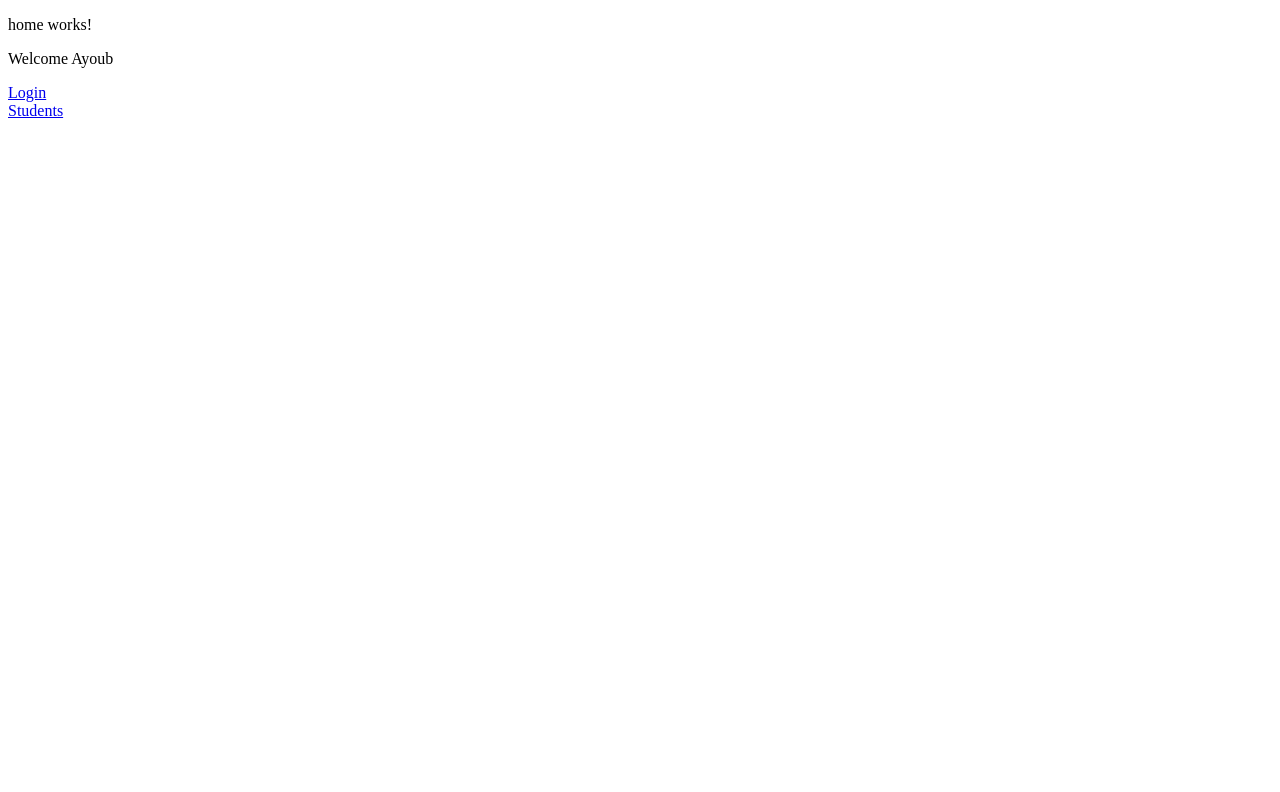
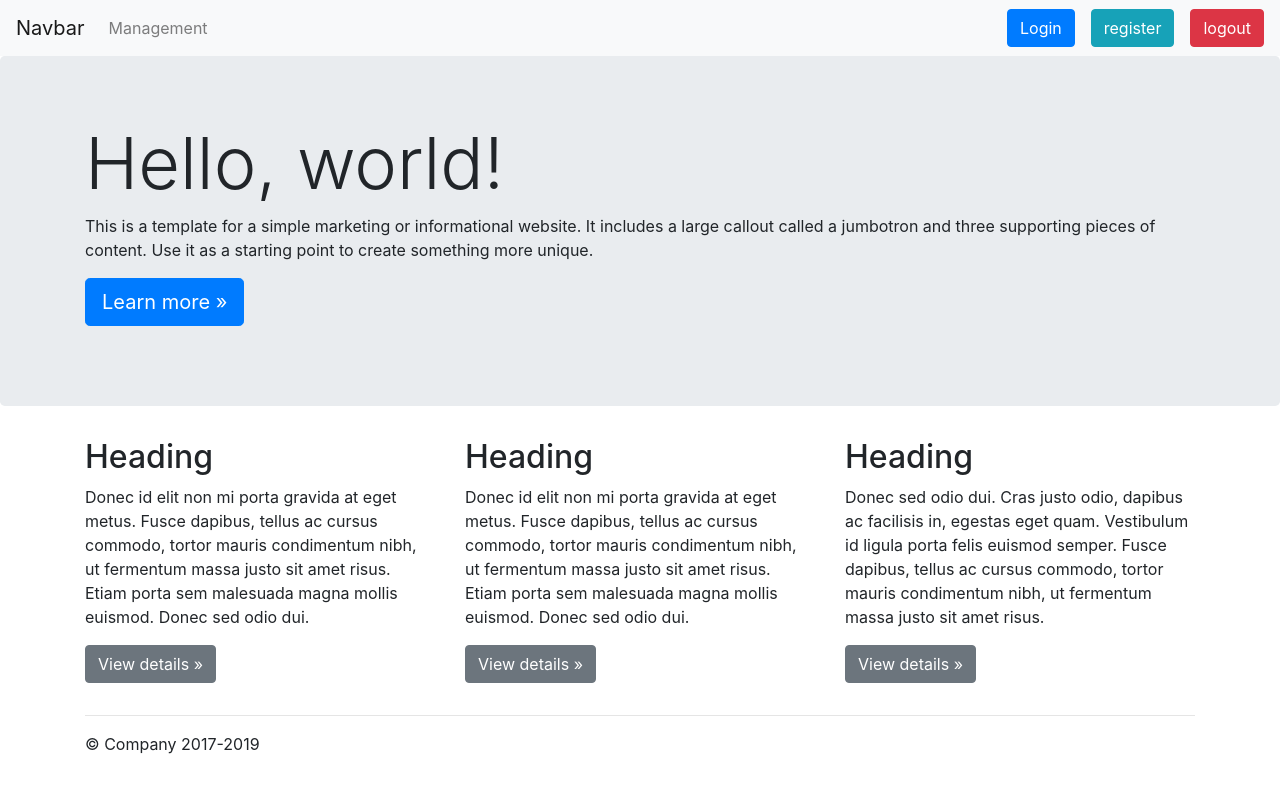
Before and after one commit to ghozziayoub/angular-ensi-02-2020, an Angular app: page / in a window 1280 px wide. Shown: the top 792 px of the page. Built offline with nearby package versions, Linux system fonts and the light colour scheme.

Commit message:
some updates

```diff
--- a/src/app/components/home/home.component.html
+++ b/src/app/components/home/home.component.html
@@ -1,4 +1,61 @@
-<p>home works!</p>
-<p>Welcome {{ name }}</p>
-<a [routerLink]="['/login']">Login</a><br>
-<a [routerLink]="['/students']">Students</a>
+<nav class="navbar navbar-expand-md navbar-light  bg-light">
+    <a class="navbar-brand" [routerLink]="['/']">Navbar</a>
+    <button class="navbar-toggler" type="button" data-toggle="collapse" data-target="#navbarsExampleDefault" aria-controls="navbarsExampleDefault" aria-expanded="false" aria-label="Toggle navigation">
+      <span class="navbar-toggler-icon"></span>
+    </button>
+
+    <div class="collapse navbar-collapse" id="navbarsExampleDefault">
+      <ul class="navbar-nav mr-auto">
+        <li class="nav-item">
+            <a class="nav-link" [routerLink]="['/students']">Management</a>
+          </li>
+      </ul>
+
+      <form class="form-inline my-2 my-lg-0">
+        <button class="btn btn-primary my-2 my-sm-0" [routerLink]="['/login']">Login</button>
+        <button class="btn btn-info my-2 my-sm-0 mx-3" >register</button>
+        <button class="btn btn-danger my-2 my-sm-0" >logout</button>
+      </form>
+    </div>
+  </nav>
+
+  <main role="main">
+
+    <!-- Main jumbotron for a primary marketing message or call to action -->
+    <div class="jumbotron">
+      <div class="container">
+        <h1 class="display-3">Hello, world!</h1>
+        <p>This is a template for a simple marketing or informational website. It includes a large callout called a jumbotron and three supporting pieces of content. Use it as a starting point to create something more unique.</p>
+        <p><a class="btn btn-primary btn-lg" href="#" role="button">Learn more &raquo;</a></p>
+      </div>
+    </div>
+
+    <div class="container">
+      <!-- Example row of columns -->
+      <div class="row">
+        <div class="col-md-4">
+          <h2>Heading</h2>
+          <p>Donec id elit non mi porta gravida at eget metus. Fusce dapibus, tellus ac cursus commodo, tortor mauris condimentum nibh, ut fermentum massa justo sit amet risus. Etiam porta sem malesuada magna mollis euismod. Donec sed odio dui. </p>
+          <p><a class="btn btn-secondary" href="#" role="button">View details &raquo;</a></p>
+        </div>
+        <div class="col-md-4">
+          <h2>Heading</h2>
+          <p>Donec id elit non mi porta gravida at eget metus. Fusce dapibus, tellus ac cursus commodo, tortor mauris condimentum nibh, ut fermentum massa justo sit amet risus. Etiam porta sem malesuada magna mollis euismod. Donec sed odio dui. </p>
+          <p><a class="btn btn-secondary" href="#" role="button">View details &raquo;</a></p>
+        </div>
+        <div class="col-md-4">
+          <h2>Heading</h2>
+          <p>Donec sed odio dui. Cras justo odio, dapibus ac facilisis in, egestas eget quam. Vestibulum id ligula porta felis euismod semper. Fusce dapibus, tellus ac cursus commodo, tortor mauris condimentum nibh, ut fermentum massa justo sit amet risus.</p>
+          <p><a class="btn btn-secondary" href="#" role="button">View details &raquo;</a></p>
+        </div>
+      </div>
+
+      <hr>
+
+    </div> <!-- /container -->
+
+  </main>
+
+  <footer class="container">
+    <p>&copy; Company 2017-2019</p>
+  </footer>
--- a/src/app/components/login/login.component.html
+++ b/src/app/components/login/login.component.html
@@ -1 +1,18 @@
-<p>login works!</p>
+<div class="container">
+    <form>
+        <div class="form-group">
+          <label for="exampleInputEmail1">Email address</label>
+          <input type="email" class="form-control" id="exampleInputEmail1" aria-describedby="emailHelp">
+          <small id="emailHelp" class="form-text text-muted">We'll never share your email with anyone else.</small>
+        </div>
+        <div class="form-group">
+          <label for="exampleInputPassword1">Password</label>
+          <input type="password" class="form-control" id="exampleInputPassword1">
+        </div>
+        <div class="form-group form-check">
+          <input type="checkbox" class="form-check-input" id="exampleCheck1">
+          <label class="form-check-label" for="exampleCheck1">Check me out</label>
+        </div>
+        <button type="submit" class="btn btn-primary">Submit</button>
+      </form>
+</div>
--- a/src/index.html
+++ b/src/index.html
@@ -6,6 +6,7 @@
   <base href="/">
   <meta name="viewport" content="width=device-width, initial-scale=1">
   <link rel="icon" type="image/x-icon" href="favicon.ico">
+  <link rel="stylesheet" href="https://stackpath.bootstrapcdn.com/bootstrap/4.4.1/css/bootstrap.min.css" integrity="sha384-Vkoo8x4CGsO3+Hhxv8T/Q5PaXtkKtu6ug5TOeNV6gBiFeWPGFN9MuhOf23Q9Ifjh" crossorigin="anonymous">
 </head>
 <body>
   <app-root></app-root>
```
